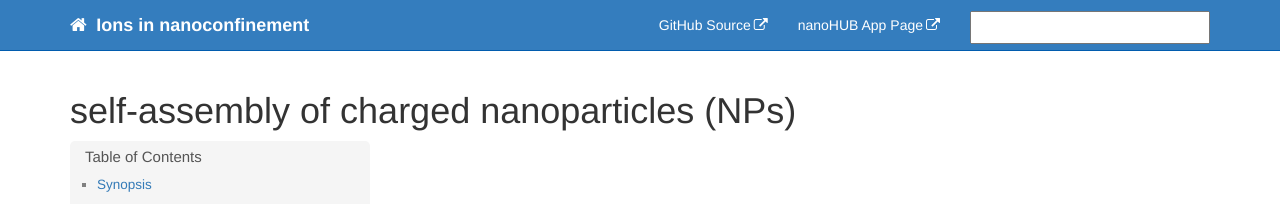
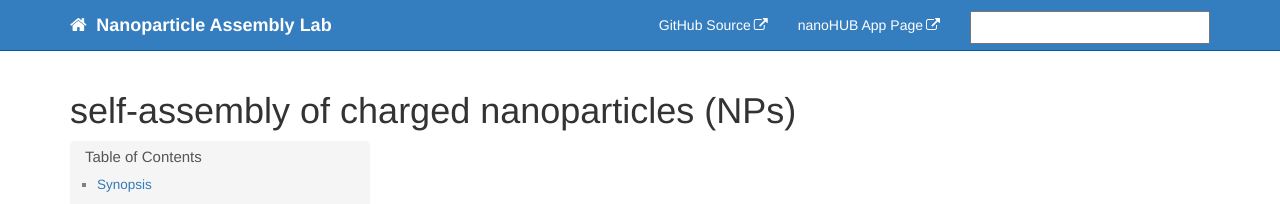
Before and after one commit to softmaterialslab/np-assembly-lab, a Jekyll site: the page built from docs/index.md, in a window 1280 px wide. Shown: the top 204 px of the page. Built offline with Jekyll 4.4.1, drawn with Linux system fonts in a browser that asks for light colours; nearby versions of some CDN libraries; our own code applies the rules of GitHub Pages for plain Markdown files; comment, search, counter and statistics services are not loaded.

Commit message:
Update _config.yml

```diff
--- a/docs/_config.yml
+++ b/docs/_config.yml
@@ -1,12 +1,12 @@
-repository: softmaterialslab/nanoconfinement-md
+repository: softmaterialslab/np-assembly-lab
 
 output: web
 # this property is useful for conditional filtering of content that is separate from the PDF.
 
-topnav_title: Ions in nanoconfinement
+topnav_title: Nanoparticle Assembly Lab
 # this appears on the top navigation bar next to the home button
 
-site_title: Nanoconfinement Science Gateway
+site_title: Nanoparticle Assembly Lab
 # this appears in the html browser tab for the site title (seen mostly by search engines, not users)
 
 exclude:
```
